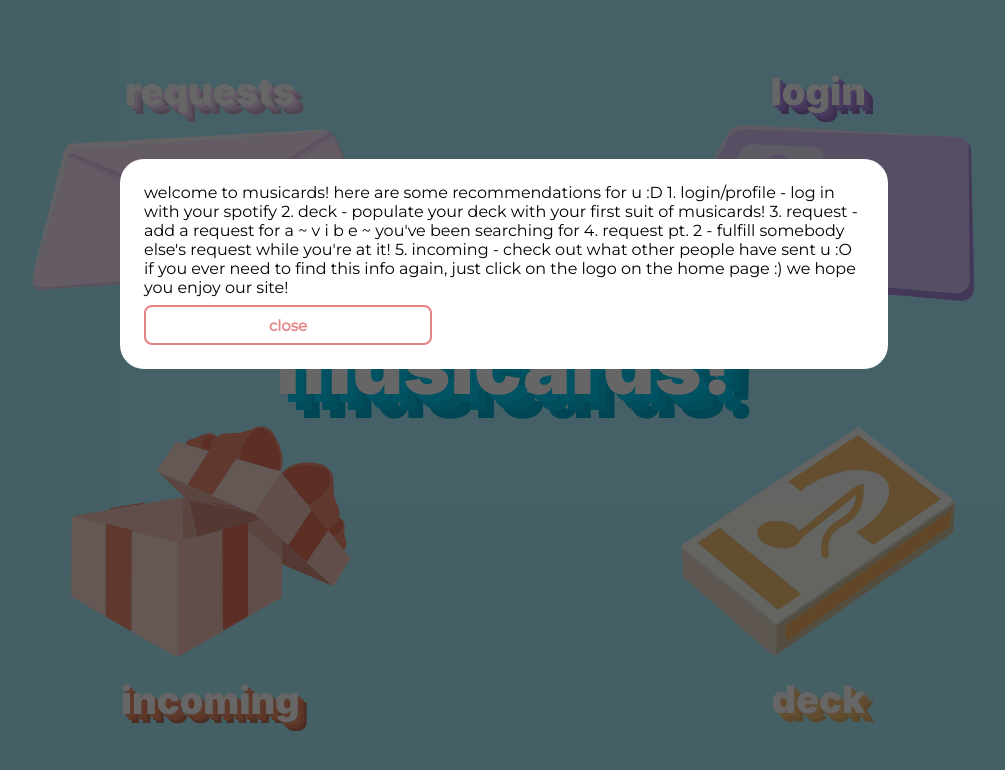
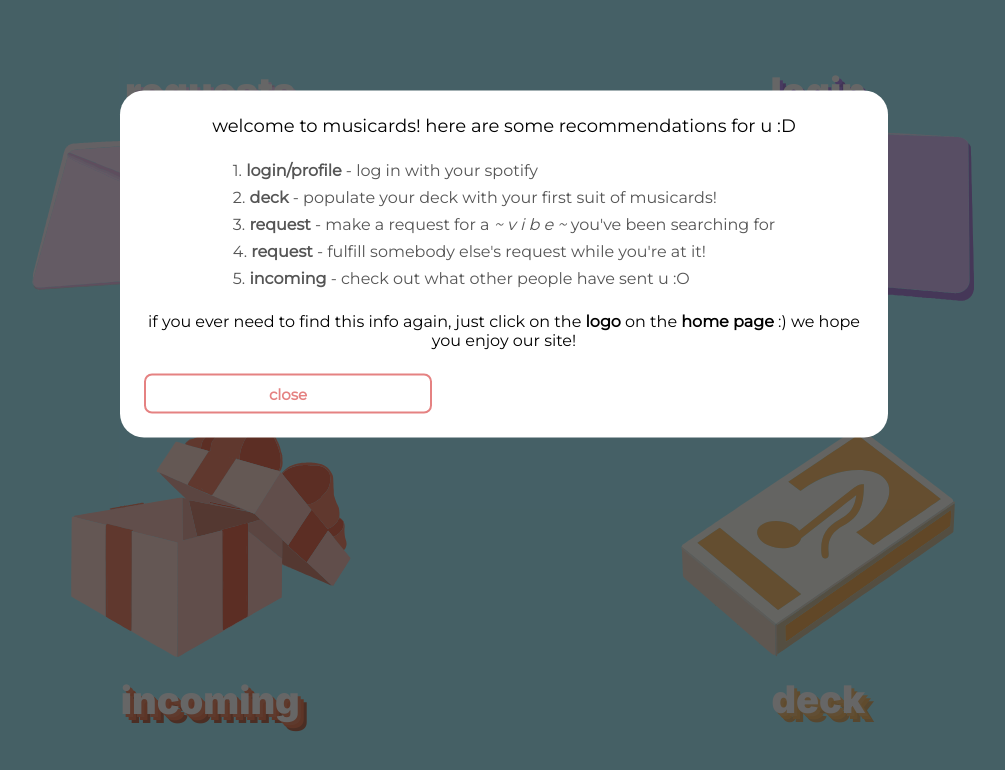
Before and after one commit to kevinsunchen/musicards, a React app: page / in a window 1280 px wide. Shown: the top 770 px of the page, without its empty margins (136-1141 px from the left). Built offline with nearby package versions, Linux system fonts and the light colour scheme; no server answers; the HTML template or start-up script is replaced by a standard one; a web font is replaced by a local one.

Commit message:
home modal css

```diff
--- a/client/src/components/pages/Home.css
+++ b/client/src/components/pages/Home.css
@@ -249,3 +249,26 @@
     -o-transform:      scale(1.08);
     transform: scale(1.08);
 }
+
+.Home-modalText {
+    text-align: center;
+    align-items: center;
+}
+.Home-modalTextIntro {
+    font-size: 18px;
+    margin-bottom: var(--l);
+}
+
+.Home-modalTextBullets {
+    margin-bottom: var(--m);
+    color: #555555;
+    text-align: left;
+}
+
+.Home-modalTextBulletPoint {
+    margin-bottom: var(--s);
+}
+
+.Home-modalTextClosing {
+    margin-bottom: var(--m);
+}
--- a/client/src/components/pages/Home.js
+++ b/client/src/components/pages/Home.js
@@ -33,14 +33,25 @@ class Home extends Component {
           isOpen={this.state.showModal}
           handleClose={() => this.setState({ showModal: false })}
         >
-          welcome to musicards! here are some recommendations for u :D
-          1. login/profile - log in with your spotify
-          2. deck - populate your deck with your first suit of musicards!
-          3. request - add a request for a ~ v i b e ~ you've been searching for
-          4. request pt. 2 - fulfill somebody else's request while you're at it!
-          5. incoming - check out what other people have sent u :O
+          <div className = "Home-modalText u-flexColumn">
+            <div className = "Home-modalTextIntro">
+              welcome to musicards! here are some recommendations for u :D
+            </div>
 
-          if you ever need to find this info again, just click on the logo on the home page :) we hope you enjoy our site!
+            <div className = "Home-modalTextBullets u-flexColumn">
+              <div className = "Home-modalTextBulletPoint"> 1.  <strong> login/profile</strong> - log in with your spotify </div>
+              <div className = "Home-modalTextBulletPoint"> 2.  <strong> deck</strong> - populate your deck with your first suit of musicards! </div>
+              <div className = "Home-modalTextBulletPoint"> 3.  <strong> request</strong> - make a request for a <i>~ v i b e ~</i> you've been searching for  </div>
+              <div className = "Home-modalTextBulletPoint"> 4.  <strong> request</strong> - fulfill somebody else's request while you're at it! </div>
+              <div className = "Home-modalTextBulletPoint"> 5.  <strong> incoming</strong> - check out what other people have sent u :O </div>
+            </div>
+
+            <div className = "Home-modalTextClosing">
+              if you ever need to find this info again, just click on the <strong>logo </strong> on the <strong> home page</strong> :) we hope you enjoy our site!
+            </div>
+
+          </div>
+
         </Modal>
 
         <div className="Home-container">
```
